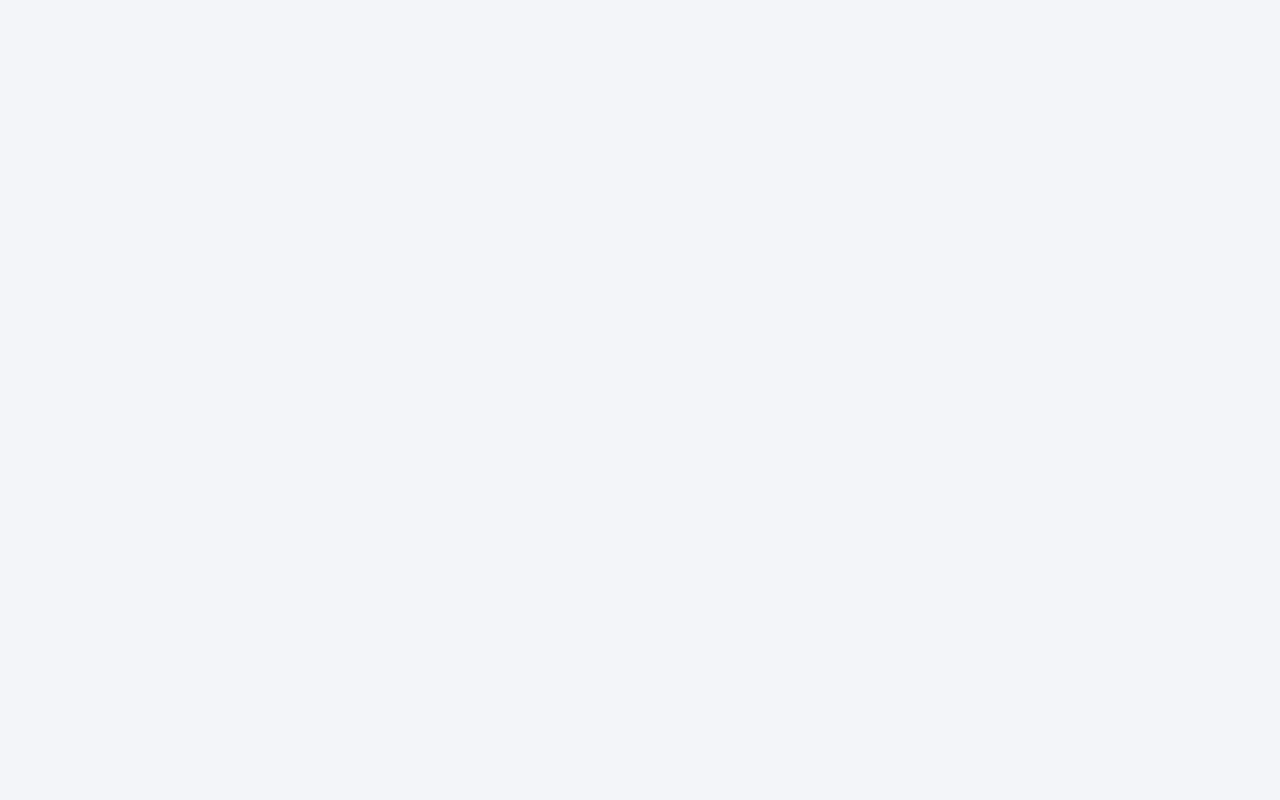
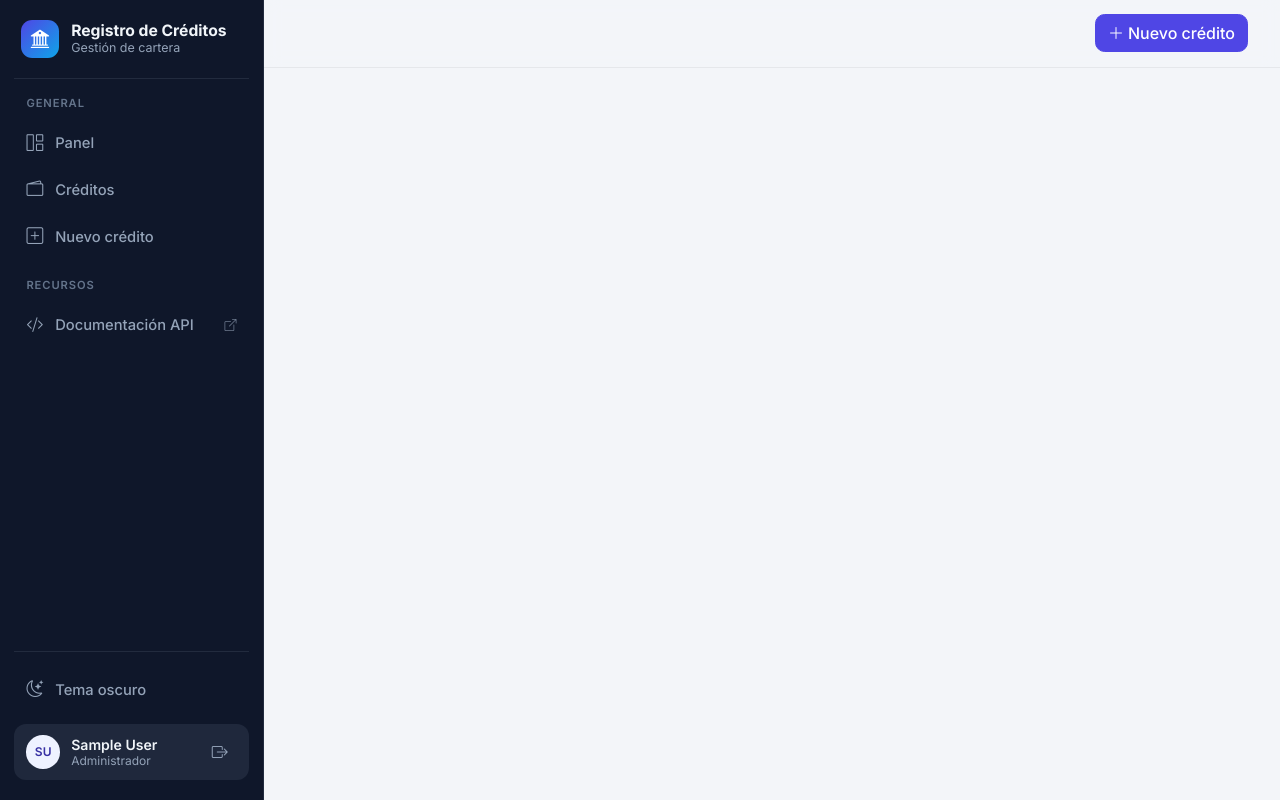
Before and after one commit to IrvinSegura/Registros-de-Creditos, a Flask app: page / in a window 1280 px wide. Before the commit the page is empty. Run offline with Flask 3, Linux system fonts and the light colour scheme; the visitor is signed in with stand-in values (Sample User, id 1); parts of the project's set-up code (start-up, migrations or seed data) failed here and were passed over; some libraries are stand-ins or nearby versions.

Commit message:
feat(ui): add the app layout with the signed-in user and sign-out

```diff
--- a/app/static/css/base.css
+++ b/app/static/css/base.css
@@ -217,8 +217,66 @@ body {
 }
 
 .sidebar-footer {
+    display: flex;
+    flex-direction: column;
+    gap: 0.75rem;
     padding-top: 1rem;
     border-top: 1px solid var(--app-sidebar-border);
+}
+
+/* Signed-in user: avatar, name, role and the sign-out button */
+.sidebar-user {
+    display: flex;
+    align-items: center;
+    gap: 0.7rem;
+    padding: 0.7rem 0.75rem;
+    border-radius: 0.75rem;
+    background: var(--app-sidebar-hover);
+}
+
+.sidebar-user-avatar {
+    background: linear-gradient(135deg, #4f46e5, #0ea5e9);
+    color: #fff;
+}
+
+.sidebar-user-text {
+    display: flex;
+    flex-direction: column;
+    flex: 1;
+    min-width: 0;
+    line-height: 1.25;
+}
+
+.sidebar-user-name {
+    overflow: hidden;
+    color: var(--app-sidebar-text-strong);
+    font-size: 0.88rem;
+    font-weight: 600;
+    text-overflow: ellipsis;
+    white-space: nowrap;
+}
+
+.sidebar-user-role {
+    font-size: 0.75rem;
+}
+
+.sidebar-user-logout {
+    display: grid;
+    place-items: center;
+    width: 2.1rem;
+    height: 2.1rem;
+    padding: 0;
+    border: 0;
+    border-radius: 0.55rem;
+    background: transparent;
+    color: var(--app-sidebar-text);
+    transition: background-color 0.15s ease, color 0.15s ease;
+}
+
+.sidebar-user-logout:hover,
+.sidebar-user-logout:focus-visible {
+    background: rgba(239, 68, 68, 0.16);
+    color: #fca5a5;
 }
 
 /* ---------- Top bar ---------- */
--- /dev/null
+++ b/app/templates/app.html
@@ -0,0 +1,111 @@
+{% extends "base.html" %}
+
+{% block head %}
+    {# Read by static/js/lib/api.js and sent back in the X-CSRF-Token header #}
+    <meta name="csrf-token" content="{{ csrf_token() }}">
+    <link href="https://cdn.jsdelivr.net/npm/sweetalert2@11.14.5/dist/sweetalert2.min.css" rel="stylesheet"
+          integrity="sha384-9zhnRArCpusIVIudEVdI3QmXKH9nCjEGc2rNvdcQ1utx3a3zbLtW3rBOeJ2PvupL" crossorigin="anonymous">
+    {# One stylesheet per view and component (same layout as templates/ and js/) #}
+    {% for stylesheet in ["views/dashboard", "views/credits", "views/register", "components/credit-detail"] %}
+    <link href="{{ url_for('static', filename='css/' ~ stylesheet ~ '.css') }}" rel="stylesheet">
+    {% endfor %}
+{% endblock %}
+
+{# The scripts read the permissions to hide what the role cannot do; the API enforces them anyway #}
+{% block body_attributes %} data-permissions="{{ permissions | join(' ') }}"{% endblock %}
+
+{% block body %}
+<div class="app-shell">
+    <aside class="app-sidebar offcanvas-lg offcanvas-start" id="app-sidebar" tabindex="-1" aria-label="Menú principal">
+        <div class="sidebar-inner">
+            <div class="sidebar-header">
+                <a class="brand" href="#/panel">
+                    <span class="brand-mark" aria-hidden="true"><i class="bi bi-bank2"></i></span>
+                    <span class="brand-text">
+                        <span class="brand-name">Registro de Créditos</span>
+                        <span class="brand-tagline">Gestión de cartera</span>
+                    </span>
+                </a>
+                <button type="button" class="btn-close btn-close-white d-lg-none" data-bs-dismiss="offcanvas"
+                        data-bs-target="#app-sidebar" aria-label="Cerrar menú"></button>
+            </div>
+
+            <nav class="sidebar-nav">
+                <p class="sidebar-section">General</p>
+                <a class="sidebar-link" href="#/panel" data-view-link="dashboard">
+                    <i class="bi bi-grid-1x2" aria-hidden="true"></i><span>Panel</span>
+                </a>
+                <a class="sidebar-link" href="#/creditos" data-view-link="credits">
+                    <i class="bi bi-wallet2" aria-hidden="true"></i><span>Créditos</span>
+                </a>
+                {% if can("credits:create") %}
+                <a class="sidebar-link" href="#/nuevo" data-view-link="register">
+                    <i class="bi bi-plus-square" aria-hidden="true"></i><span>Nuevo crédito</span>
+                </a>
+                {% endif %}
+
+                <p class="sidebar-section">Recursos</p>
+                <a class="sidebar-link" href="/api/docs" target="_blank" rel="noopener">
+                    <i class="bi bi-code-slash" aria-hidden="true"></i><span>Documentación API</span>
+                    <i class="bi bi-box-arrow-up-right sidebar-link-end" aria-hidden="true"></i>
+                </a>
+            </nav>
+
+            <div class="sidebar-footer">
+                <button type="button" id="theme-toggle" class="sidebar-link">
+                    <i class="bi bi-moon-stars" aria-hidden="true"></i><span>Tema oscuro</span>
+                </button>
+                <div class="sidebar-user">
+                    <span class="avatar sidebar-user-avatar" aria-hidden="true">
+                        {{- current_user.full_name.split()[:2] | map("first") | join | upper -}}
+                    </span>
+                    <div class="sidebar-user-text">
+                        <span class="sidebar-user-name">{{ current_user.full_name }}</span>
+                        <span class="sidebar-user-role">{{ role_label }}</span>
+                    </div>
+                    <form method="post" action="{{ url_for('auth.logout') }}">
+                        <input type="hidden" name="csrf_token" value="{{ csrf_token() }}">
+                        <button type="submit" class="sidebar-user-logout" title="Cerrar sesión" aria-label="Cerrar sesión">
+                            <i class="bi bi-box-arrow-right" aria-hidden="true"></i>
+                        </button>
+                    </form>
+                </div>
+            </div>
+        </div>
+    </aside>
+
+    <div class="app-main">
+        <header class="app-topbar">
+            <button type="button" class="btn btn-icon d-lg-none" data-bs-toggle="offcanvas" data-bs-target="#app-sidebar"
+                    aria-controls="app-sidebar" aria-label="Abrir menú">
+                <i class="bi bi-list" aria-hidden="true"></i>
+            </button>
+            <div class="topbar-title">
+                <p class="topbar-eyebrow" id="view-eyebrow"></p>
+                <h1 class="h4 mb-0" id="view-title" tabindex="-1"></h1>
+            </div>
+            {% if can("credits:create") %}
+            <a href="#/nuevo" class="btn btn-primary ms-auto" id="topbar-new">
+                <i class="bi bi-plus-lg" aria-hidden="true"></i><span class="d-none d-sm-inline ms-1">Nuevo crédito</span>
+            </a>
+            {% endif %}
+        </header>
+
+        <main class="app-content">
+            {% block content %}{% endblock %}
+        </main>
+    </div>
+</div>
+
+{% block overlays %}{% endblock %}
+{% endblock %}
+
+{% block scripts %}
+<script src="https://cdn.jsdelivr.net/npm/bootstrap@5.3.3/dist/js/bootstrap.bundle.min.js"
+        integrity="sha384-YvpcrYf0tY3lHB60NNkmXc5s9fDVZLESaAA55NDzOxhy9GkcIdslK1eN7N6jIeHz" crossorigin="anonymous"></script>
+<script src="https://cdn.jsdelivr.net/npm/sweetalert2@11.14.5/dist/sweetalert2.min.js"
+        integrity="sha384-ueC9FHE/gdG6Xjlev9kT8QDLO/Yskgm0nfhNXN+N1odFWNO4nxt2I0gz5PsbkJs2" crossorigin="anonymous"></script>
+<script src="https://cdn.jsdelivr.net/npm/chart.js@4.4.6/dist/chart.umd.min.js"
+        integrity="sha384-Sse/HDqcypGpyTDpvZOJNnG0TT3feGQUkF9H+mnRvic+LjR+K1NhTt8f51KIQ3v3" crossorigin="anonymous"></script>
+<script type="module" src="{{ url_for('static', filename='js/main.js') }}"></script>
+{% endblock %}
--- a/app/templates/index.html
+++ b/app/templates/index.html
@@ -1,4 +1,4 @@
-{% extends "base.html" %}
+{% extends "app.html" %}
 
 {% block content %}
 {# Each view is shown by the client-side router (static/js/lib/router.js) based on the URL hash #}
@@ -8,12 +8,16 @@
 <section class="app-view" data-view="credits" hidden>
     {% include "views/credits.html" %}
 </section>
+{% if can("credits:create") %}
 <section class="app-view" data-view="register" hidden>
     {% include "views/register.html" %}
 </section>
+{% endif %}
 {% endblock %}
 
 {% block overlays %}
 {% include "components/credit-detail.html" %}
+{% if can("credits:update") %}
 {% include "components/edit-modal.html" %}
+{% endif %}
 {% endblock %}
```
